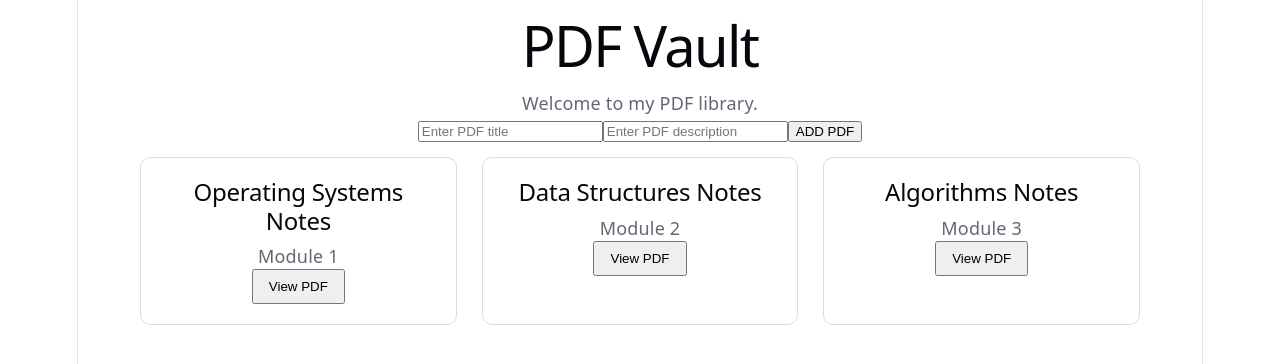
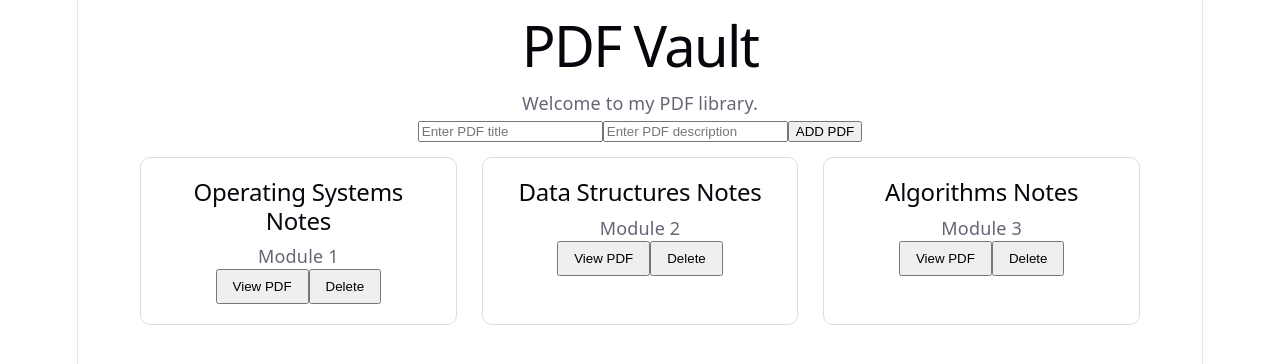
Before and after one commit to Adith-Ganesh/pdf-manager-prototype, a React (Vite) app: page / in a window 1280 px wide. Shown: the top 364 px of the page. Built offline with nearby package versions, Linux system fonts and the light colour scheme.

Commit message:
added delete button and pdf viewer page

```diff
--- a/package.json
+++ b/package.json
@@ -11,7 +11,8 @@
   },
   "dependencies": {
     "react": "^19.2.8",
-    "react-dom": "^19.2.8"
+    "react-dom": "^19.2.8",
+    "react-router-dom": "^7.18.5"
   },
   "devDependencies": {
     "@eslint/js": "^10.0.1",
--- a/src/App.jsx
+++ b/src/App.jsx
@@ -1,83 +1,16 @@
-
-import { useState } from 'react'
-import PDFCard from './components/PDFCard'
+import {BrowserRouter, Routes, Route} from 'react-router-dom'
+import Home from './pages/Home'
+import PDFViewer from './pages/PDFviewer'
 import './App.css'
 
-
-function App() {
-
-
-  // Stores the PDF list
-  const [pdf_list, setPdfList] = useState([
-    { title: 'Operating Systems Notes', description: 'Module 1' },
-    { title: 'Data Structures Notes', description: 'Module 2' },
-    { title: 'Algorithms Notes', description: 'Module 3' },
-  ])
-
-  // Stores input values
-  const [title, setTitle] = useState('')
-  const [description, setDescription] = useState('')
-
-  function handleAddPDF(){
-  if (title.trim() == "" || description.trim() == ""){
-    alert("Please fill in both the title and description fields.")
-    return
-  }
-
-  setPdfList([
-    ...pdf_list,
-    {
-      title: title,
-      description: description,
-    },
-  ])
-
-  setTitle("")
-  setDescription("")
-}
-
-
+function App(){
   return (
-    <div>
-
-      <h1>PDF Vault</h1>
-      <p>Welcome to my PDF library.</p>
-
-      {/* PDF title input */}
-      <input
-        type="text"
-        placeholder="Enter PDF title"
-        value={title}
-        onChange={(e) => setTitle(e.target.value)}
-      />
-
-      {/* PDF description input */}
-      <input
-        type="text"
-        placeholder="Enter PDF description"
-        value={description}
-        onChange={(e) => setDescription(e.target.value)}
-      />
-
-      {/* Add PDF button */}
-      <button
-        onClick={handleAddPDF}>
-        ADD PDF
-      </button>
-
-      {/* Display PDF cards */}
-      <div className="pdf-grid">
-        {pdf_list.map((pdf) => (
-          <PDFCard
-            key={pdf.title}
-            title={pdf.title}
-            description={pdf.description}
-          />
-        ))}
-      </div>
-
-    </div>
+    <BrowserRouter>
+      <Routes>
+        <Route path="/" element={<Home/>}/>
+        <Route path="/pdf/:id" element={<PDFViewer/>}/>
+      </Routes>
+    </BrowserRouter>
   )
 }
-
 export default App
--- a/src/components/PDFCard.jsx
+++ b/src/components/PDFCard.jsx
@@ -1,10 +1,18 @@
+import { useNavigate } from 'react-router-dom'
 
-function PDFCard({ title, description }) {
+function PDFCard({ id,title, description, onDelete}) {
+  const navigate = useNavigate()
   return (
     <div className="pdf-card">
       <h2>{title}</h2>
       <p>{description}</p>
-      <button>View PDF</button>
+      <button onClick ={() => navigate(`/pdf/${id}`, {
+        state: {title, description}
+      }
+      )}>View PDF</button>
+
+      <button onClick={() => onDelete(id)}>Delete</button>
+
     </div>
   )
 }
--- /dev/null
+++ b/src/pages/Home.jsx
@@ -0,0 +1,91 @@
+
+import { useState } from 'react'
+import PDFCard from '../components/PDFCard'
+import '../App.css'
+
+
+function App() {
+
+
+  // Stores the PDF list
+  const [pdf_list, setPdfList] = useState([
+    { id: crypto.randomUUID(), title: 'Operating Systems Notes', description: 'Module 1' },
+    { id: crypto.randomUUID(), title: 'Data Structures Notes', description: 'Module 2' },
+    { id: crypto.randomUUID(), title: 'Algorithms Notes', description: 'Module 3' },
+  ])
+
+  // Stores input values
+  const [title, setTitle] = useState('')
+  const [description, setDescription] = useState('')
+
+  function handleAddPDF(){
+  if (title.trim() == "" || description.trim() == ""){
+    alert("Please fill in both the title and description fields.")
+    return
+  }
+
+  setPdfList([
+    ...pdf_list,
+    {
+      id: crypto.randomUUID(),
+      title: title,
+      description: description,
+    },
+  ])
+
+  setTitle("")
+  setDescription("")
+}
+
+function handleDeletePDF(id) {
+  setPdfList(
+    pdf_list.filter((pdf) => pdf.id !== id)
+  )
+}
+
+  return (
+    <div>
+
+      <h1>PDF Vault</h1>
+      <p>Welcome to my PDF library.</p>
+
+      {/* PDF title input */}
+      <input
+        type="text"
+        placeholder="Enter PDF title"
+        value={title}
+        onChange={(e) => setTitle(e.target.value)}
+      />
+
+      {/* PDF description input */}
+      <input
+        type="text"
+        placeholder="Enter PDF description"
+        value={description}
+        onChange={(e) => setDescription(e.target.value)}
+      />
+
+      {/* Add PDF button */}
+      <button
+        onClick={handleAddPDF}>
+        ADD PDF
+      </button>
+
+      {/* Display PDF cards */}
+      <div className="pdf-grid">
+        {pdf_list.map((pdf) => (
+          <PDFCard
+            key={pdf.id}
+            id={pdf.id}
+            title={pdf.title}
+            description={pdf.description}
+            onDelete={handleDeletePDF}
+          />
+        ))}
+      </div>
+
+    </div>
+  )
+}
+
+export default App
--- /dev/null
+++ b/src/pages/PDFviewer.jsx
@@ -0,0 +1,19 @@
+import { useLocation,useNavigate } from 'react-router-dom'
+
+function PDFViewer () {
+    const navigate = useNavigate()
+    const location = useLocation()
+    const { title, description } = location.state
+    return (
+        <div>
+            <h1>{title}</h1>
+            <p>{description}</p>
+            <button onClick={() => navigate('/')}>
+                Back to Library
+            </button>
+        </div>
+
+    )
+}
+
+export default PDFViewer
```
Also changed, not shown: 1 other file (tests, documents, lock files or other folders).
